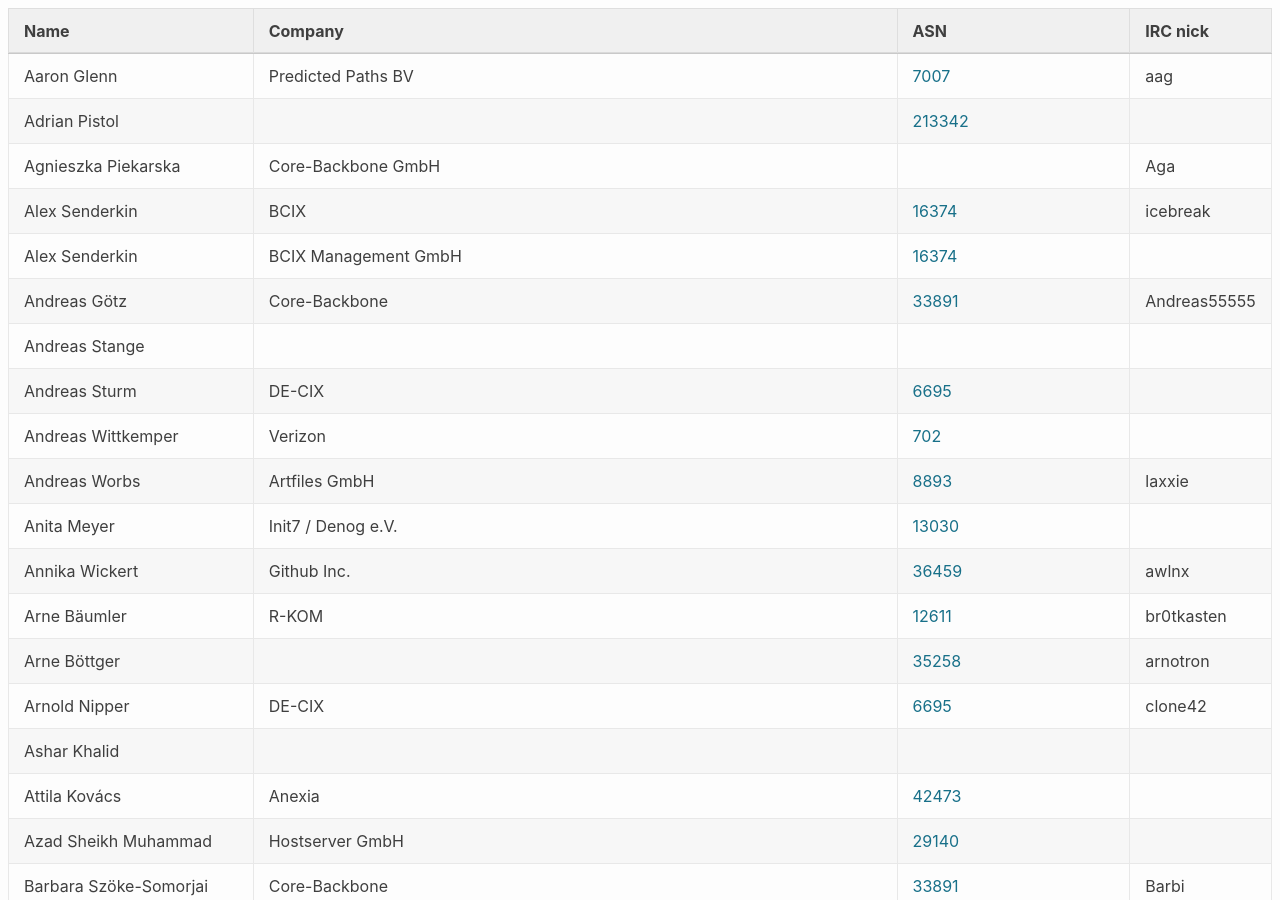
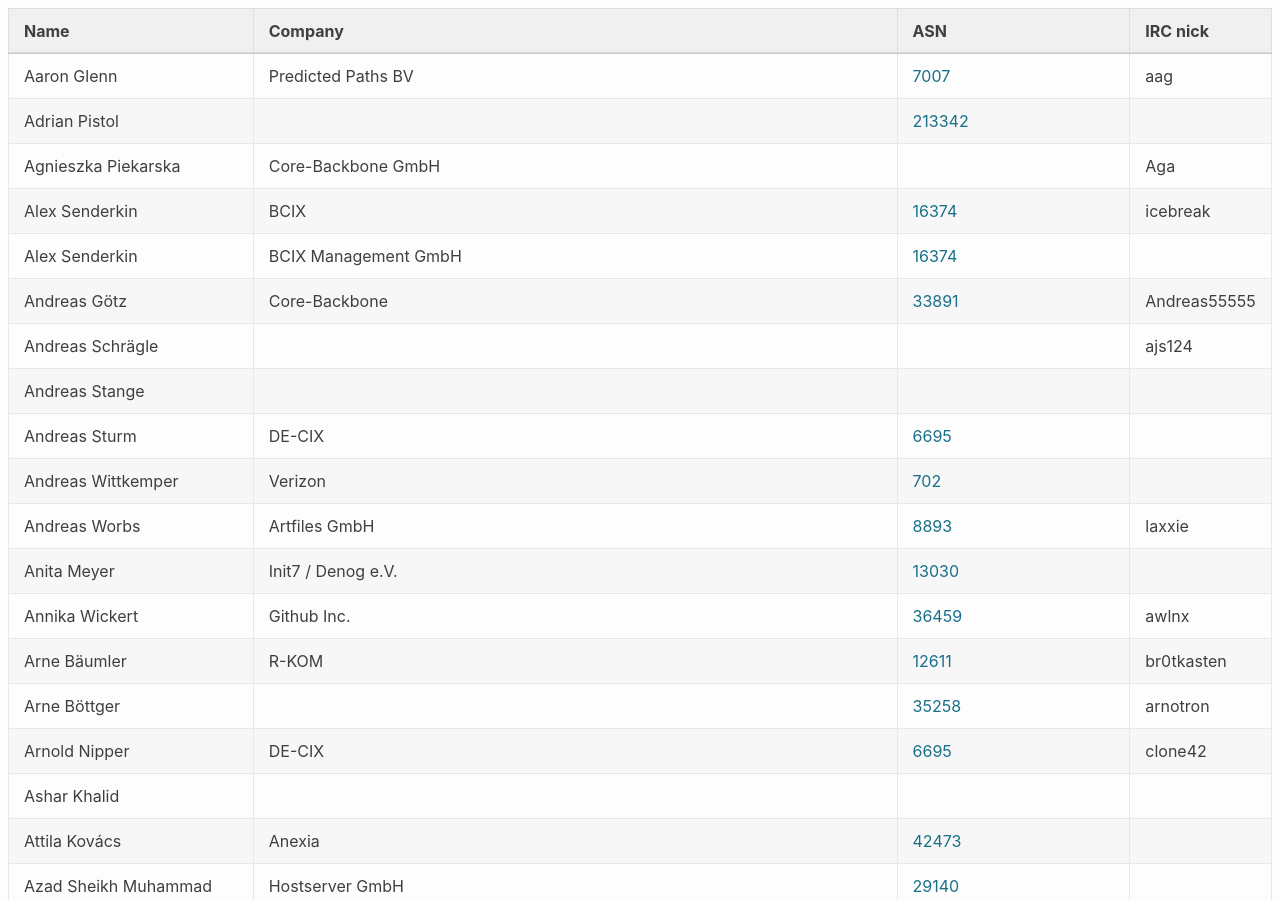
Before and after one commit to denog/pretix-attendeelist, a Jekyll site: the page built from denog13/index.markdown, in a window 1280 px wide and 900 px high. Built offline with Jekyll 4.4.1, drawn with Linux system fonts in a browser that asks for light colours.

Commit message:
Latest data: Thu Oct  7 22:12:27 UTC 2021

```diff
--- a/_data/attendees_denog13.json
+++ b/_data/attendees_denog13.json
@@ -34,6 +34,12 @@
     "company": "Core-Backbone",
     "irc": "Andreas55555",
     "asn": "33891"
+  },
+  {
+    "name": "Andreas Schrägle",
+    "company": null,
+    "irc": "ajs124",
+    "asn": null
   },
   {
     "name": "Andreas Stange",
```
